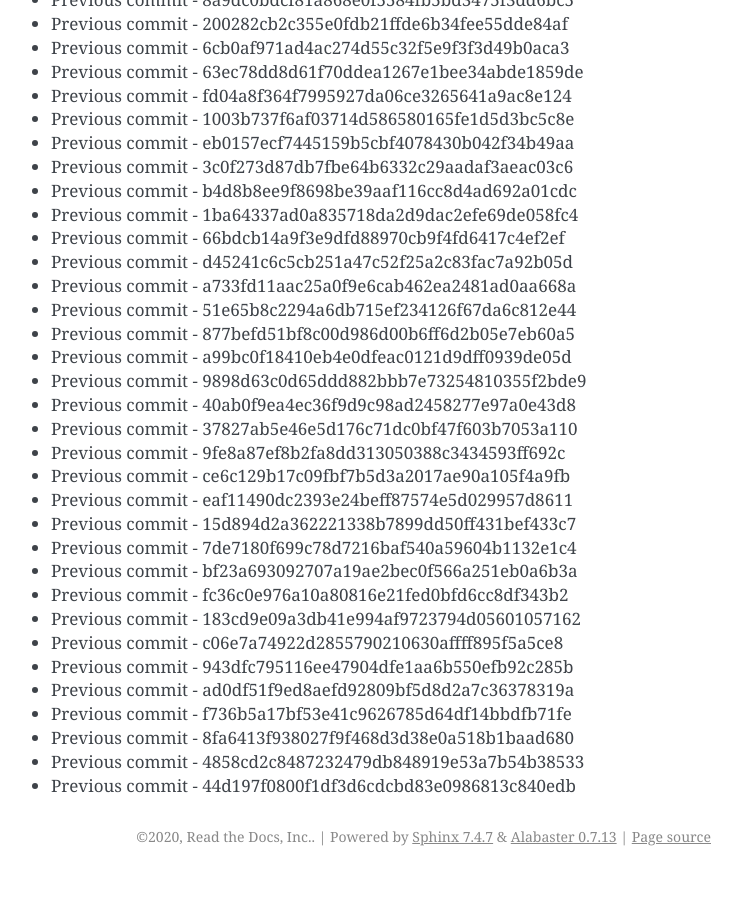
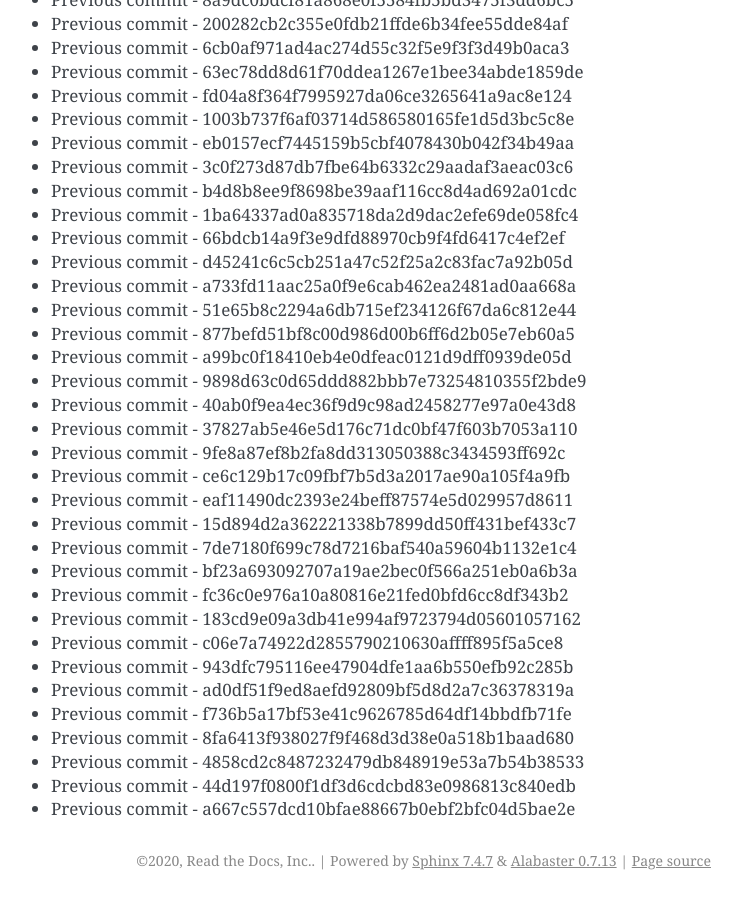
Before and after one commit to readthedocs/rtd-git-stresstest, a Sphinx documentation site: the page built from docs/updates.rst, in a window 1280 px wide and 900 px high, scrolled down 100959 px. Shown: the whole window, without its empty margins (399-1141 px from the left). Built offline with Sphinx 7.4.7, drawn with Linux system fonts in a browser that asks for light colours; before the commit the page ends 101835 px from its top, so only the background shows below that.

Commit message:
Generating commit from previous: a667c557dcd10bfae88667b0ebf2bfc04d5bae2e

```diff
--- a/docs/updates.rst
+++ b/docs/updates.rst
@@ -4274,3 +4274,4 @@ It can be tested for any performance characteristics.
 * Previous commit - 8fa6413f938027f9f468d3d38e0a518b1baad680
 * Previous commit - 4858cd2c8487232479db848919e53a7b54b38533
 * Previous commit - 44d197f0800f1df3d6cdcbd83e0986813c840edb
+* Previous commit - a667c557dcd10bfae88667b0ebf2bfc04d5bae2e
```
